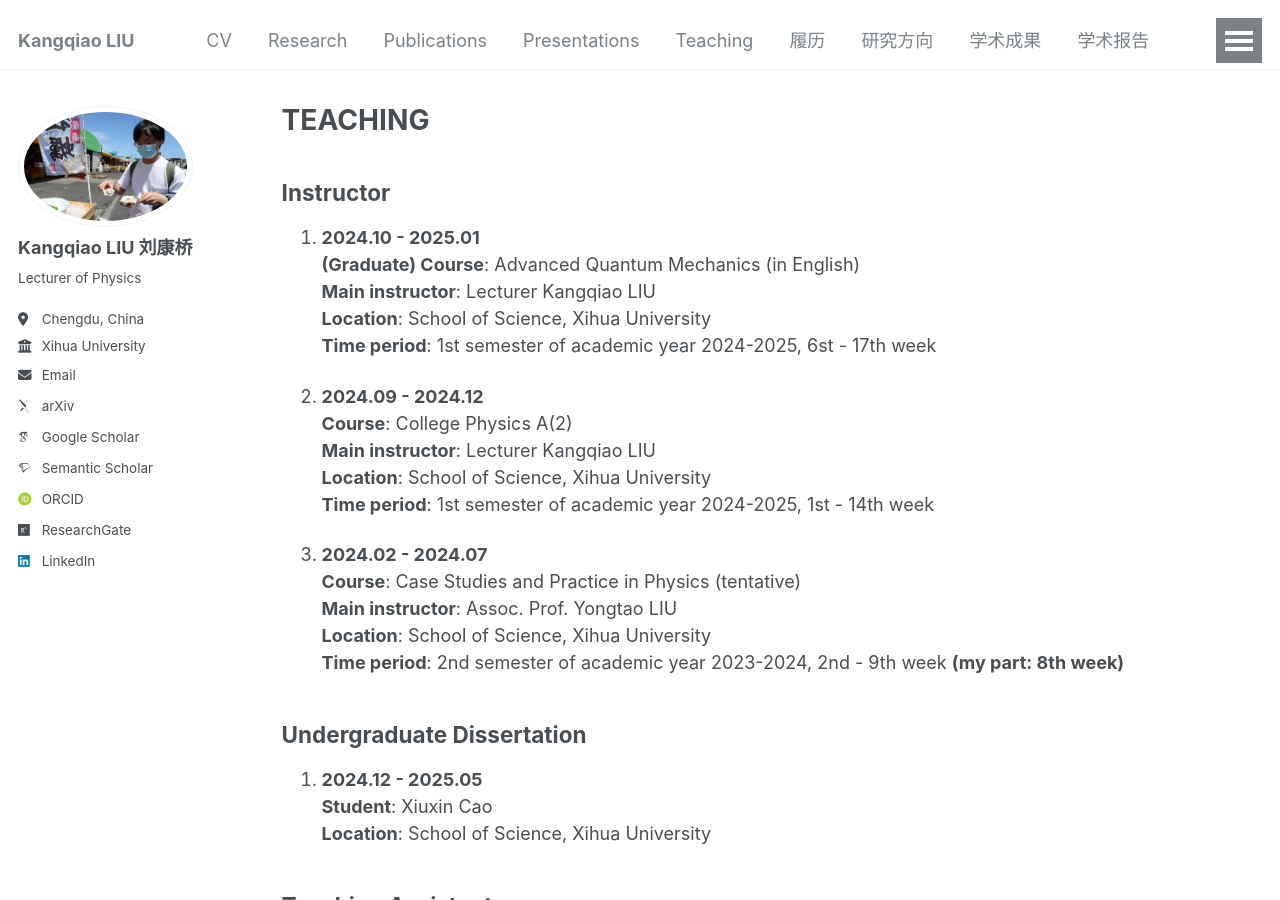
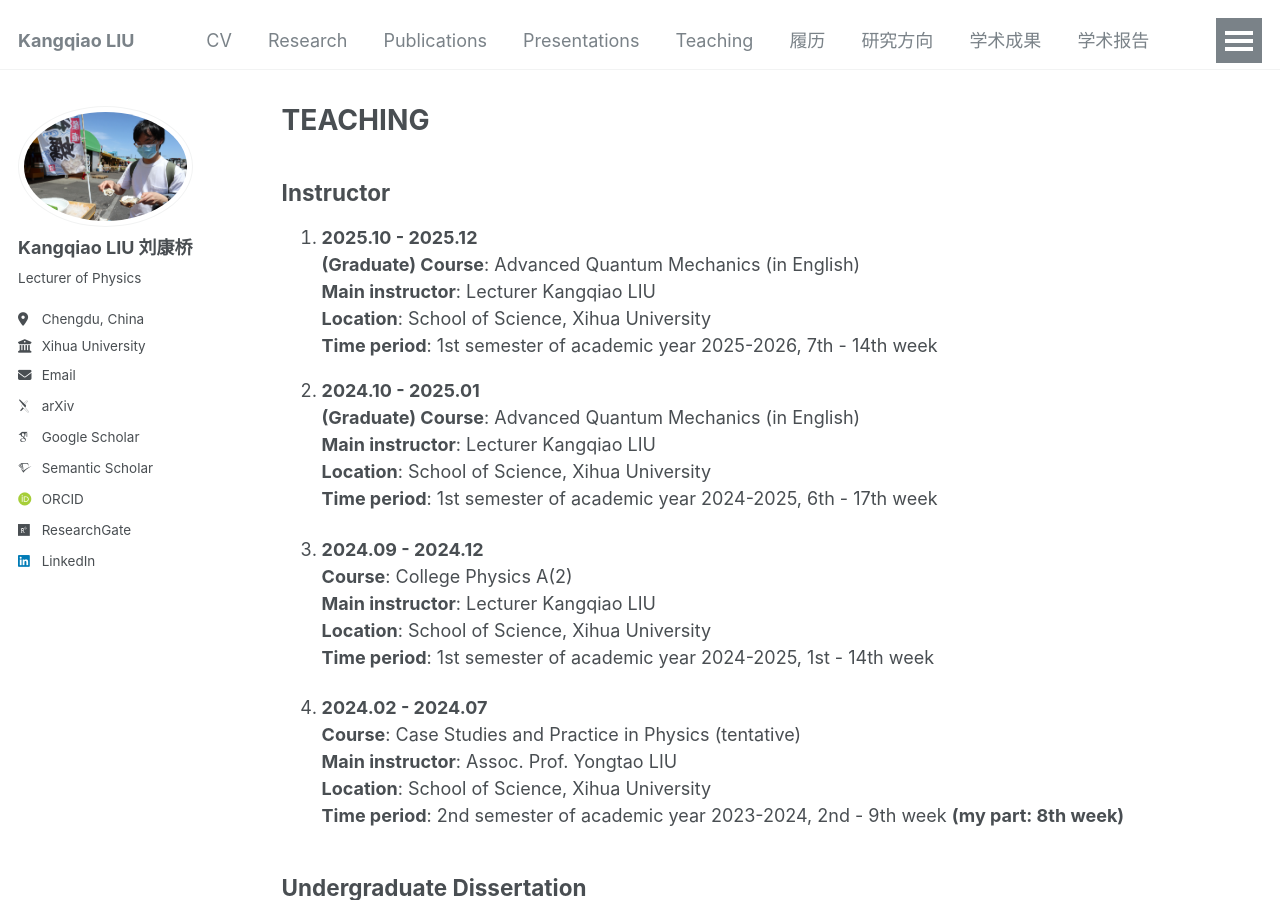
Before and after one commit to KangqiaoLiu/KangqiaoLiu.github.io, a Jekyll site: the page built from _pages/teaching.md, in a window 1280 px wide and 900 px high. Built offline with Jekyll 4.4.1, drawn with Linux system fonts in a browser that asks for light colours; some web fonts are replaced.

Commit message:
Update teaching.md

```diff
--- a/_pages/teaching.md
+++ b/_pages/teaching.md
@@ -7,19 +7,24 @@ redirect_from:
   - /resume
 ---
 ## **Instructor**
-1. **2024.10 - 2025.01** <br />
+1. **2025.10 - 2025.12** <br />
    **(Graduate) Course**: Advanced Quantum Mechanics (in English) <br />
    **Main instructor**: Lecturer Kangqiao LIU <br />
    **Location**: School of Science, Xihua University <br />
-   **Time period**: 1st semester of academic year 2024-2025, 6st - 17th week
+   **Time period**: 1st semester of academic year 2025-2026, 7th - 14th week
+2. **2024.10 - 2025.01** <br />
+   **(Graduate) Course**: Advanced Quantum Mechanics (in English) <br />
+   **Main instructor**: Lecturer Kangqiao LIU <br />
+   **Location**: School of Science, Xihua University <br />
+   **Time period**: 1st semester of academic year 2024-2025, 6th - 17th week
 
-2. **2024.09 - 2024.12** <br />
+3. **2024.09 - 2024.12** <br />
    **Course**: College Physics A(2) <br />
    **Main instructor**: Lecturer Kangqiao LIU <br />
    **Location**: School of Science, Xihua University <br />
    **Time period**: 1st semester of academic year 2024-2025, 1st - 14th week
 
-3. **2024.02 - 2024.07** <br />
+4. **2024.02 - 2024.07** <br />
    **Course**: Case Studies and Practice in Physics (tentative) <br />
    **Main instructor**: Assoc. Prof. Yongtao LIU <br />
    **Location**: School of Science, Xihua University <br />
```
